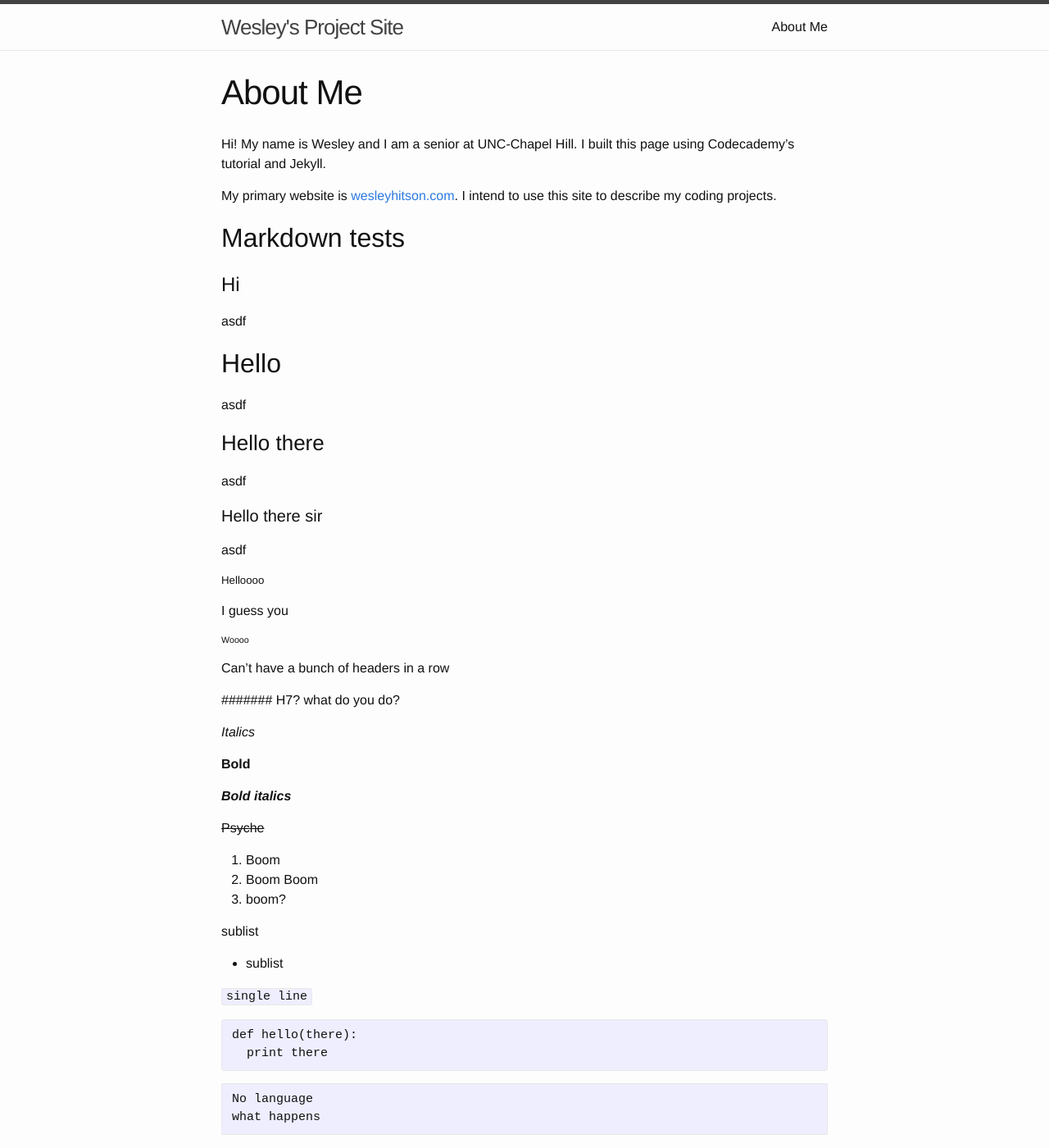
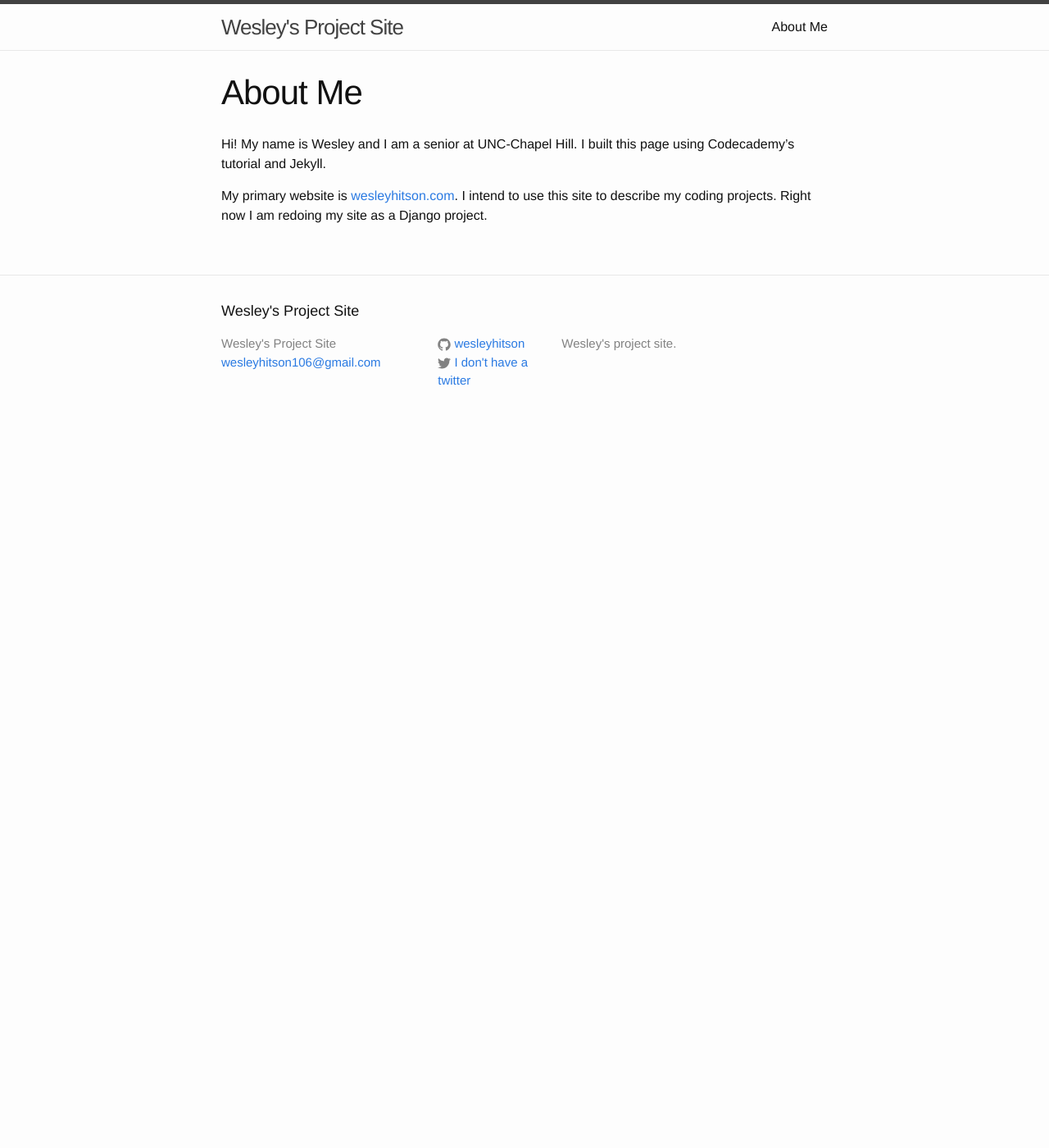
Before and after one commit to wesleyhitson/wesleyhitson.github.io, a Jekyll site: the page built from about.md, in a window 1280 px wide and 1400 px high. Shown: the whole window at 82% size. Built offline with Jekyll 4.4.1, drawn with Linux system fonts in a browser that asks for light colours.

Commit message:
Fixed website status on about page

````diff
--- a/about.md
+++ b/about.md
@@ -8,53 +8,4 @@ Hi! My name is Wesley and I am a senior at UNC-Chapel Hill. I built this page us
 
 
 My primary website is [wesleyhitson.com](wesleyhitson.com). I intend to use this site to describe my coding projects.
-
-## Markdown tests
-
-# Hi
-asdf
-
-## Hello
-asdf
-
-### Hello there
-asdf
-
-#### Hello there sir
-asdf
-
-##### Helloooo
-I guess you
-###### Woooo
-Can't have a bunch of headers in a row
-
-####### H7?
-what do you do?
-
-*Italics*
-
-**Bold**
-
-**_Bold italics_**
-
-~~Psyche~~
-
-1. Boom
-2. Boom Boom
-4. boom?
-
-
-  sublist
-  * sublist
-
-`single line`
-
-```Python
-def hello(there):
-  print there
-```
-
-```
-No language
-what happens
-```
+Right now I am redoing my site as a Django project.
````
